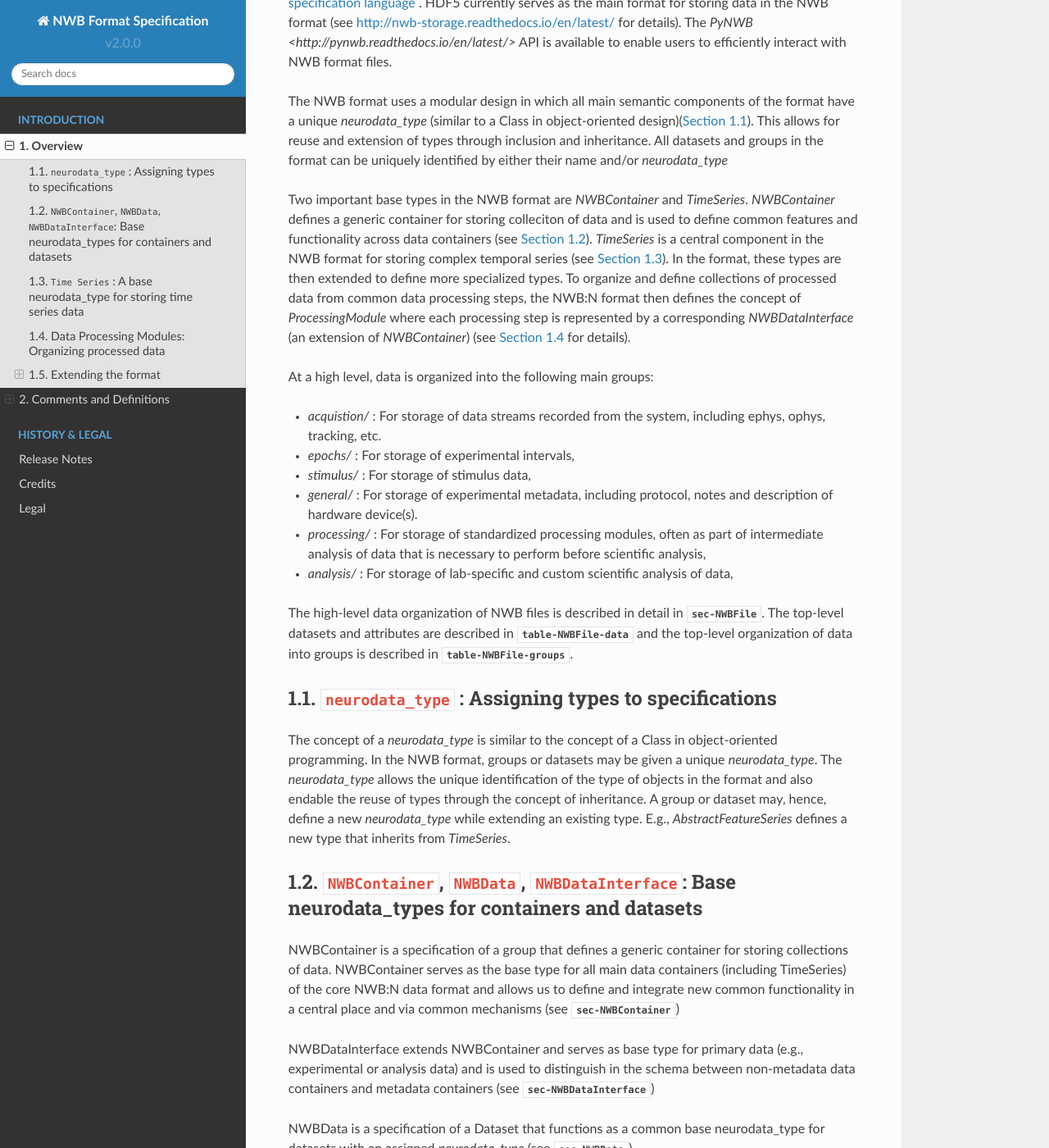
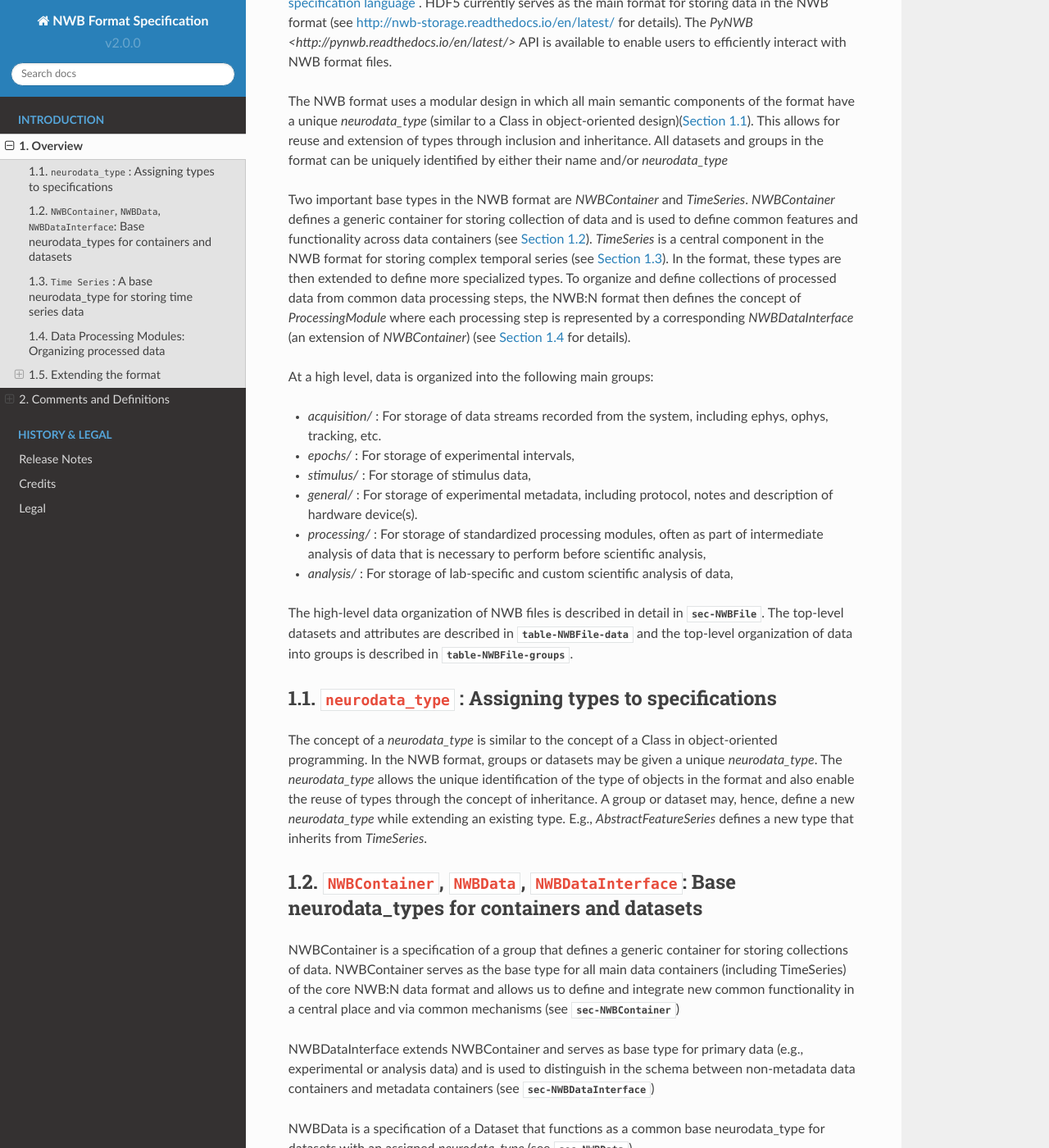
Before and after one commit to NeurodataWithoutBorders/nwb-schema, a Sphinx documentation site: the page built from docs/format/source/format_description.rst, in a window 1280 px wide and 1400 px high, scrolled down 528 px. Shown: the whole window at 82% size. Built offline with Sphinx 7.4.7 and the Read the Docs theme 2.0.0, drawn with Linux system fonts in a browser that asks for light colours; some of the changed text lies outside the part shown.

Commit message:
DOC: minor typo fixes in format_description.rst

```diff
--- a/docs/format/source/format_description.rst
+++ b/docs/format/source/format_description.rst
@@ -27,7 +27,7 @@ This allows for reuse and extension of types through inclusion and inheritance.
 in the format can be uniquely identified by either their name and/or *neurodata_type*
 
 Two important base types in the NWB format are *NWBContainer* and *TimeSeries*. *NWBContainer* defines a
-generic container for storing colleciton of data and is used to define common features and functionality
+generic container for storing collection of data and is used to define common features and functionality
 across data containers (see :numref:`sec_nwbcontainer_intro`). *TimeSeries* is a central component in
 the NWB format for storing complex temporal series (see :numref:`sec_timeseries_intro`). In the format,
 these types are then extended to define more specialized types. To organize and define collections of processed data
@@ -37,7 +37,7 @@ step is represented by a corresponding *NWBDataInterface* (an extension of *NWBC
 
 At a high level, data is organized into the following main groups:
 
-* *acquistion/* : For storage of data streams recorded from the system, including ephys, ophys, tracking, etc.
+* *acquisition/* : For storage of data streams recorded from the system, including ephys, ophys, tracking, etc.
 * *epochs/* : For storage of experimental intervals,
 * *stimulus/* : For storage of stimulus data,
 * *general/* : For storage of experimental metadata, including protocol, notes and description of hardware device(s).
@@ -55,7 +55,7 @@ the top-level organization of data into groups is described in :numref:`table-NW
 
 The concept of a *neurodata_type* is similar to the concept of a Class in object-oriented programming.
 In the NWB format, groups or datasets may be given a unique *neurodata_type*. The *neurodata_type*
-allows the unique identification of the type of objects in the format and also endable the reuse of
+allows the unique identification of the type of objects in the format and also enable the reuse of
 types through the concept of inheritance. A group or dataset may, hence, define a new *neurodata_type*
 while extending an existing type. E.g., *AbstractFeatureSeries* defines a new type that
 inherits from *TimeSeries*.
```
Also changed, not shown: other parts of docs/format/source/format_description.rst (+3 -3 lines).
